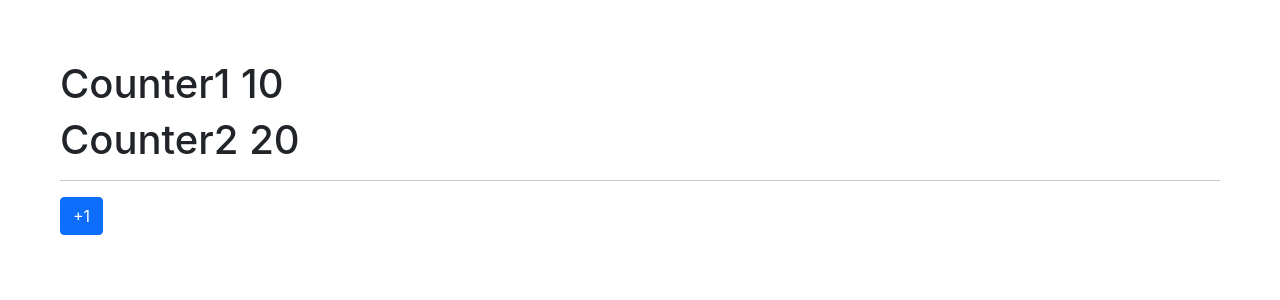
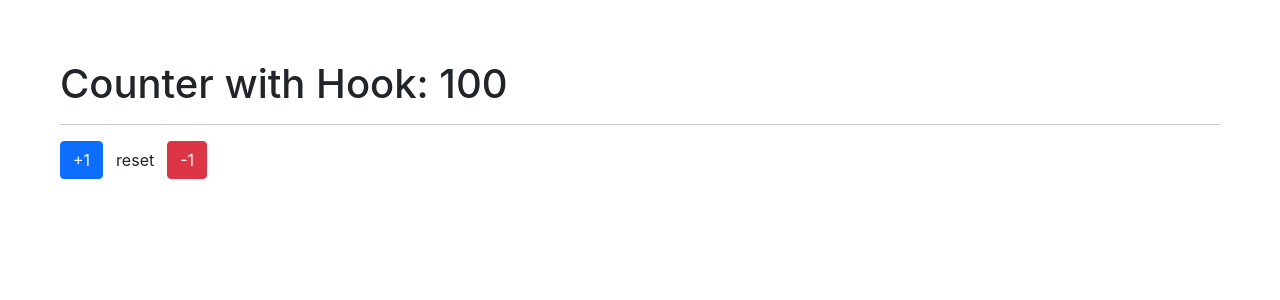
Before and after one commit to CarupanoDev/hooks-app, a React (Vite) app: page / in a window 1280 px wide. Shown: the top 300 px of the page. Built offline with nearby package versions, Linux system fonts and the light colour scheme.

Commit message:
107. useCounter

```diff
--- /dev/null
+++ b/src/components/01-useState/CounterWithCustomHook.tsx
@@ -0,0 +1,18 @@
+import {useCounter} from "../../hooks/useCounter"
+import './counter.css'
+
+export const CounterWithCustomHook = () => {
+
+  const {state,  increment, decrement, reset} = useCounter(100)
+
+  return(
+    <>
+      <h1>Counter with Hook: {state}</h1>
+      <hr/>
+
+      <button onClick={() => increment(2)} className="btn btn-primary">+1</button>
+      <button onClick={reset} className="btn btn-gray">reset</button>
+      <button onClick={() => decrement(2)} className="btn btn-danger">-1</button>
+    </>
+  )
+}
--- /dev/null
+++ b/src/hooks/useCounter.tsx
@@ -0,0 +1,24 @@
+import { useState } from "react"
+
+export const useCounter = (initialState = 10) => {
+  const[state, setState] = useState<number>(initialState)
+
+  const increment = (factor = 1) => {
+    setState(state + factor)
+  }
+
+  const decrement = (factor = 1) => {
+    setState(state - factor)
+  }
+
+  const reset = () => {
+    setState(initialState)
+  }
+
+  return {
+    state,
+    increment,
+    decrement,
+    reset
+  }
+}
--- a/src/main.tsx
+++ b/src/main.tsx
@@ -1,12 +1,14 @@
+// eslint-disable-next-line no-use-before-define
 import React from 'react'
 import ReactDOM from 'react-dom'
 import './index.css'
 // import { HookApp } from "./HookApp"
-import { CounterApp } from "./components/01-useState/CounterApp"
+// import { CounterApp } from "./components/01-useState/CounterApp"
+import { CounterWithCustomHook } from "./components/01-useState/CounterWithCustomHook"
 
 ReactDOM.render(
   <React.StrictMode>
-    <CounterApp/>
+    <CounterWithCustomHook/>
   </React.StrictMode>,
   document.getElementById('root')
 )
```
Also changed, not shown: 1 other file (tests, documents, lock files or other folders).
